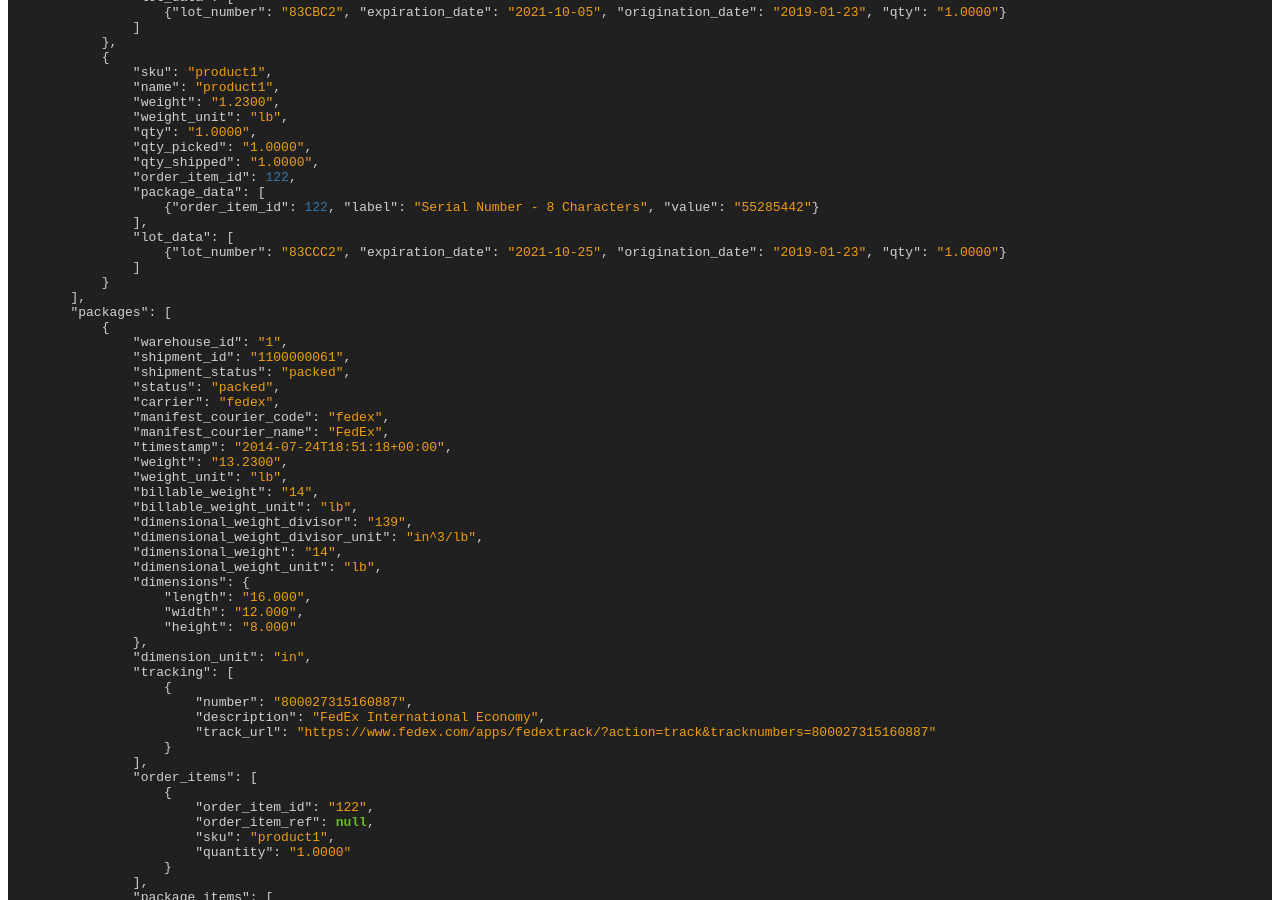
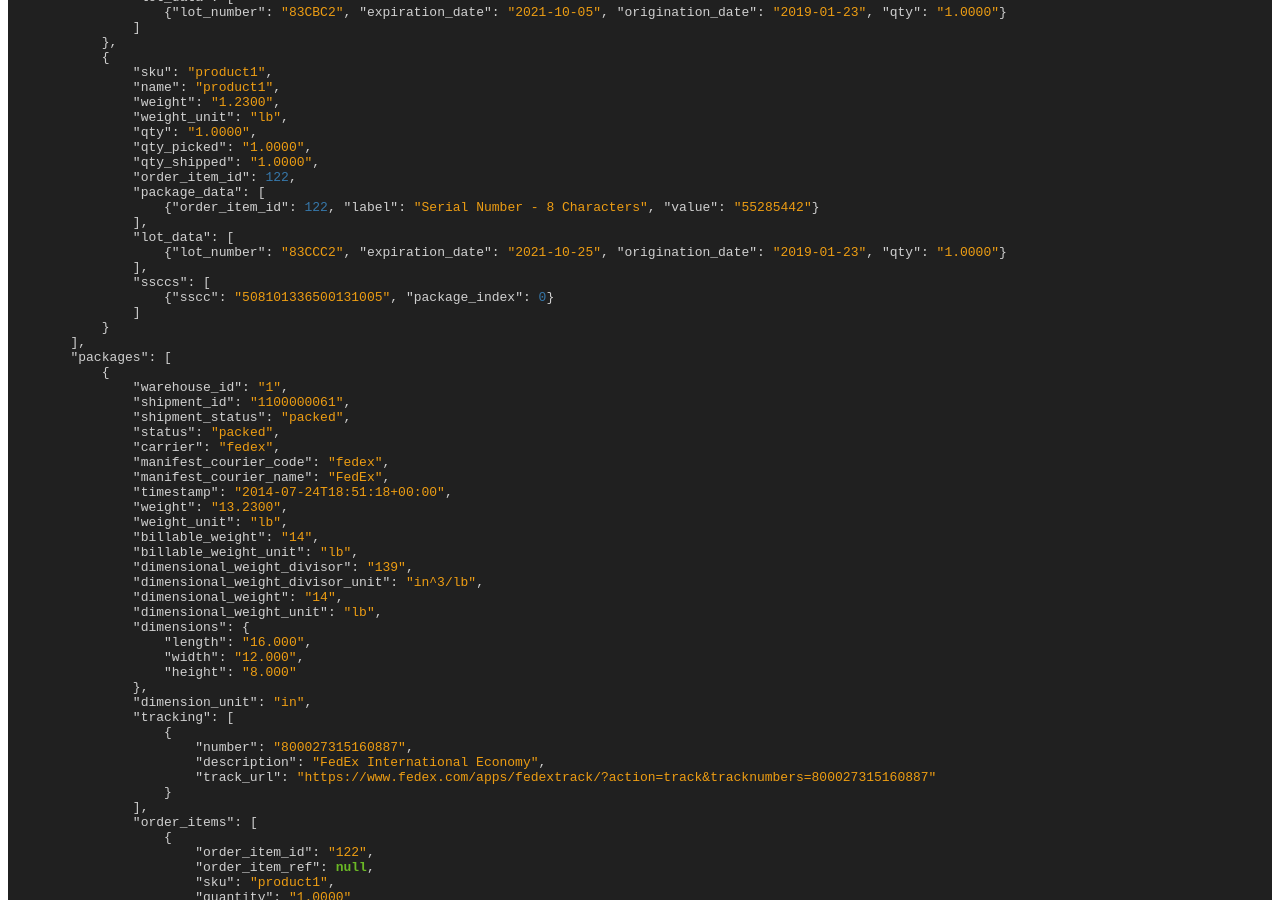
Before and after one commit to ShipStream/shipstream.github.io, a Jekyll site: the page built from _posts/2014-07-25-shipment.md, in a window 1280 px wide and 900 px high, scrolled down 2900 px. Built offline with Jekyll 4.4.1, drawn with Linux system fonts in a browser that asks for light colours; a style sheet for code colours, icons or effects is not loaded; some of the changed text lies outside the part shown.

Commit message:
Add support for item SSCCs.

```diff
--- a/_posts/2014-07-25-shipment.md
+++ b/_posts/2014-07-25-shipment.md
@@ -182,6 +182,9 @@ Shipment information.
                 ],
                 "lot_data": [
                     {"lot_number": "83CCC2", "expiration_date": "2021-10-25", "origination_date": "2019-01-23", "qty": "1.0000"}
+                ],
+                "ssccs": [
+                    {"sscc": "508101336500131005", "package_index": 0}
                 ]
             }
         ],
@@ -622,6 +625,15 @@ true if shipment was successfully updated.
             The "Lot Data" property.
         </td>
     </tr>
+    <tr>
+        <th>ssccs</th>
+        <td>
+<pre><code>[
+    {"sscc": "508101336500131005", "package_index": 0}
+]</code></pre>
+            The item SSCCs.
+        </td>
+    </tr>
 </tbody>
 </table>
 
```
Also changed, not shown: _posts/2014-07-25-order.md (+1 -1 lines).
